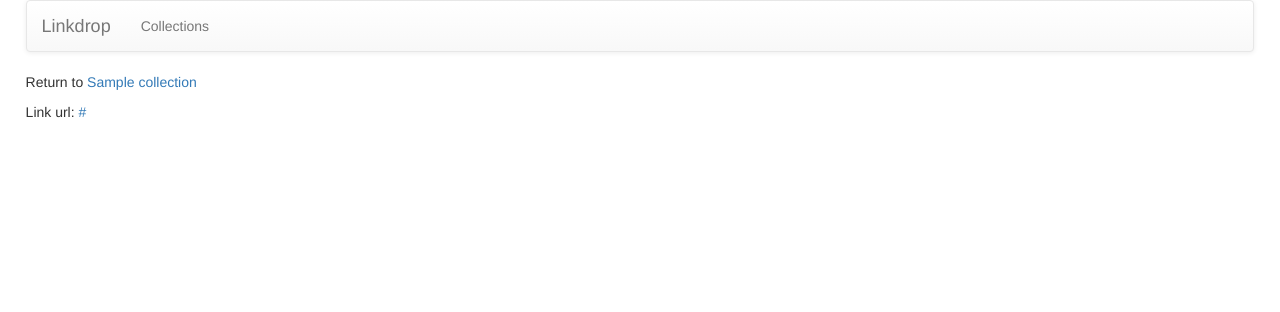
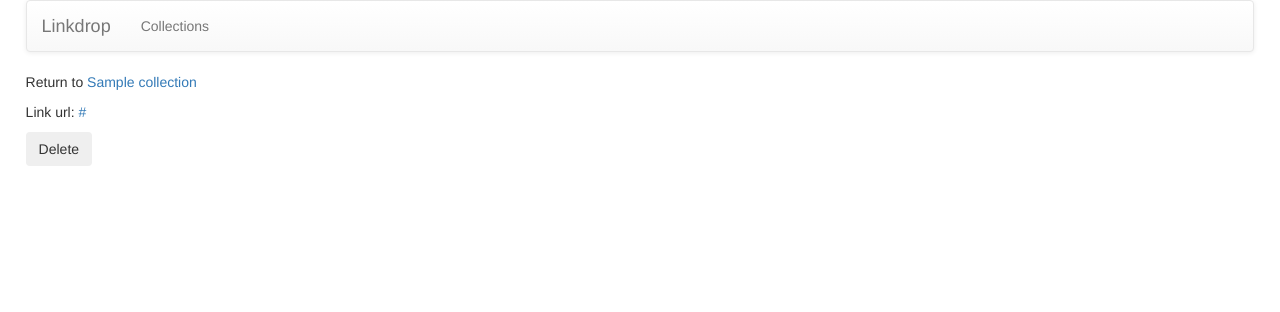
Before and after one commit to rrees/link-drop, a Python web app: template templates/collections/links/view.html in a window 1280 px wide. Shown: the top 312 px of the page. Run offline with Jinja, Linux system fonts and the light colour scheme; the template is opened without the code that fills it: most values are stand-ins (such as "Sample title", 1, 10 or a date in 2020); some libraries are stand-ins or nearby versions.

Commit message:
Adds a delete button but no corresponding action

```diff
--- a/templates/collections/links/view.html
+++ b/templates/collections/links/view.html
@@ -8,8 +8,12 @@
 
 <p>Link url: <a href="{{link.url}}">{{link.url}}</a></p>
 
-<form>
+<form method="POST" action="/collection/{{collection.key.urlsafe()}}/link/{{link_index}}/form/delete">
 	<input type="hidden" name="link_index" value="{{link_index}}">
+
+	<div class="form-group">
+		<button type="submit" class="btn">Delete</button>
+	</div>
 </form>
 
 {% endblock %}
```
